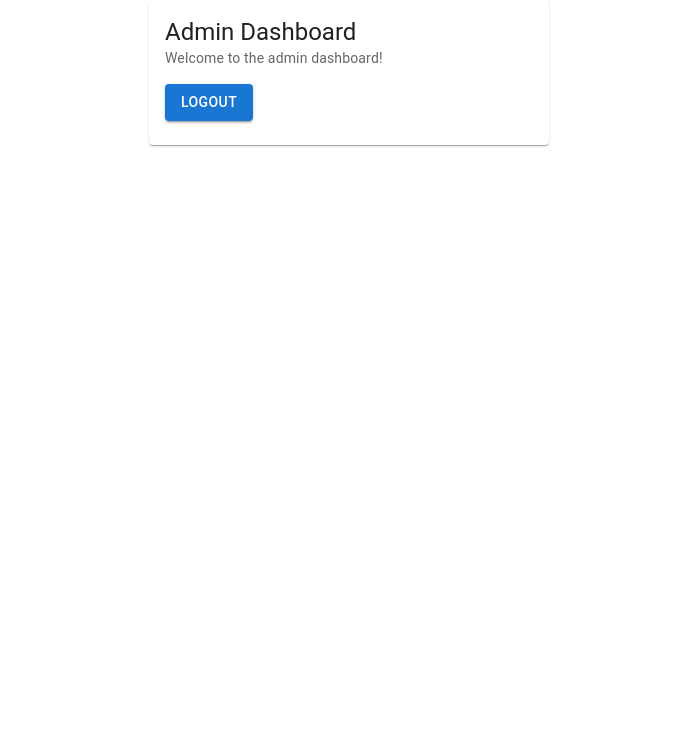
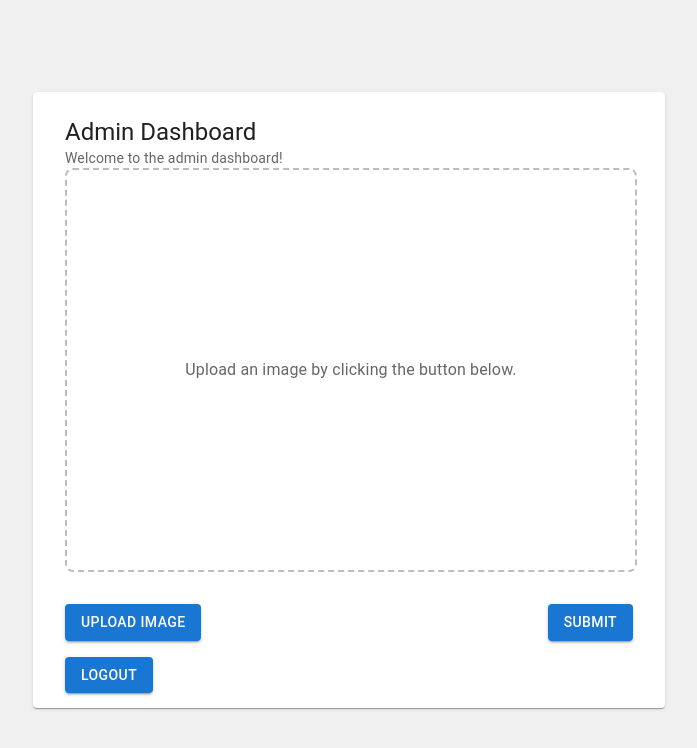
Before and after one commit to 7174Andy/kan-tetris-website, a Next.js app in the folder client/: page /admin/dashboard in a window 1280 px wide. Shown: the top 748 px of the page, without its empty margins (291-988 px from the left). Built offline with nearby package versions, Linux system fonts and the light colour scheme; sample sign-in values are in the browser's storage.

Commit message:
create frontend for image

```diff
--- a/client/app/(home)/admin/dashboard/page.jsx
+++ b/client/app/(home)/admin/dashboard/page.jsx
@@ -1,10 +1,11 @@
 "use client";
 
 import { Box, Button, Card, CardContent, Typography } from "@mui/material";
-import { useEffect } from "react";
+import { useEffect, useState } from "react";
 import { useRouter } from "next/navigation";
 
 export default function AdminDashboard() {
+  const [selectedImage, setSelectedImage] = useState(null);
   const router = useRouter();
 
   useEffect(() => {
@@ -13,16 +14,32 @@ export default function AdminDashboard() {
       alert("You are not authorized to view this page.");
       router.push("/admin");
     }
-  }, []);
+  }, [router]);
 
   const handleLogout = () => {
     localStorage.removeItem("admin");
     router.push("/admin");
   };
 
+  const handleImageChange = (event) => {
+    const file = event.target.files?.[0];
+    if (file) {
+      setSelectedImage(file);
+      console.log("Selected image:", file);
+    }
+  };
+
   return (
-    <Box className="flex flex-col items-center justify-center min-h-screen py-2">
-      <Card sx={{ maxWidth: 400, margin: "auto" }}>
+    <Box
+      sx={{
+        display: "flex",
+        justifyContent: "center",
+        alignItems: "center",
+        height: "100vh",
+        backgroundColor: "#f0f0f0",
+      }}
+    >
+      <Card sx={{ margin: "auto", width: 600, height: 600, px: 2, py: 1 }}>
         <CardContent>
           <Typography variant="h5" component="div">
             Admin Dashboard
@@ -30,6 +47,63 @@ export default function AdminDashboard() {
           <Typography variant="body2" color="text.secondary">
             Welcome to the admin dashboard!
           </Typography>
+
+          <Box
+            sx={{
+              border: "2px dashed",
+              borderColor: "grey.400",
+              borderRadius: 2,
+              width: "100%",
+              height: 400,
+              display: "flex",
+              alignItems: "center",
+              justifyContent: "center",
+              marginBottom: 2,
+              backgroundColor: "transparent",
+              transition: "background-color 0.3s ease",
+            }}
+          >
+            {selectedImage ? (
+              <img
+                src={URL.createObjectURL(selectedImage)}
+                alt="Selected"
+                style={{
+                  maxWidth: "100%",
+                  maxHeight: "100%",
+                  borderRadius: 8,
+                }}
+              />
+            ) : (
+              <Typography color="textSecondary" align="center">
+                Upload an image by clicking the button below.
+              </Typography>
+            )}
+          </Box>
+
+          <Box
+            sx={{
+              display: "flex",
+              justifyContent: "space-between",
+            }}
+          >
+            <Button
+              variant="contained"
+              component="label"
+              color="primary"
+              sx={{ marginTop: 2 }}
+            >
+              <input
+                hidden
+                type="file"
+                accept="image/*"
+                onChange={handleImageChange}
+              />
+              Upload Image
+            </Button>
+            <Button variant="contained" color="primary" sx={{ marginTop: 2 }}>
+              Submit
+            </Button>
+          </Box>
           <Button
             variant="contained"
             color="primary"
```
